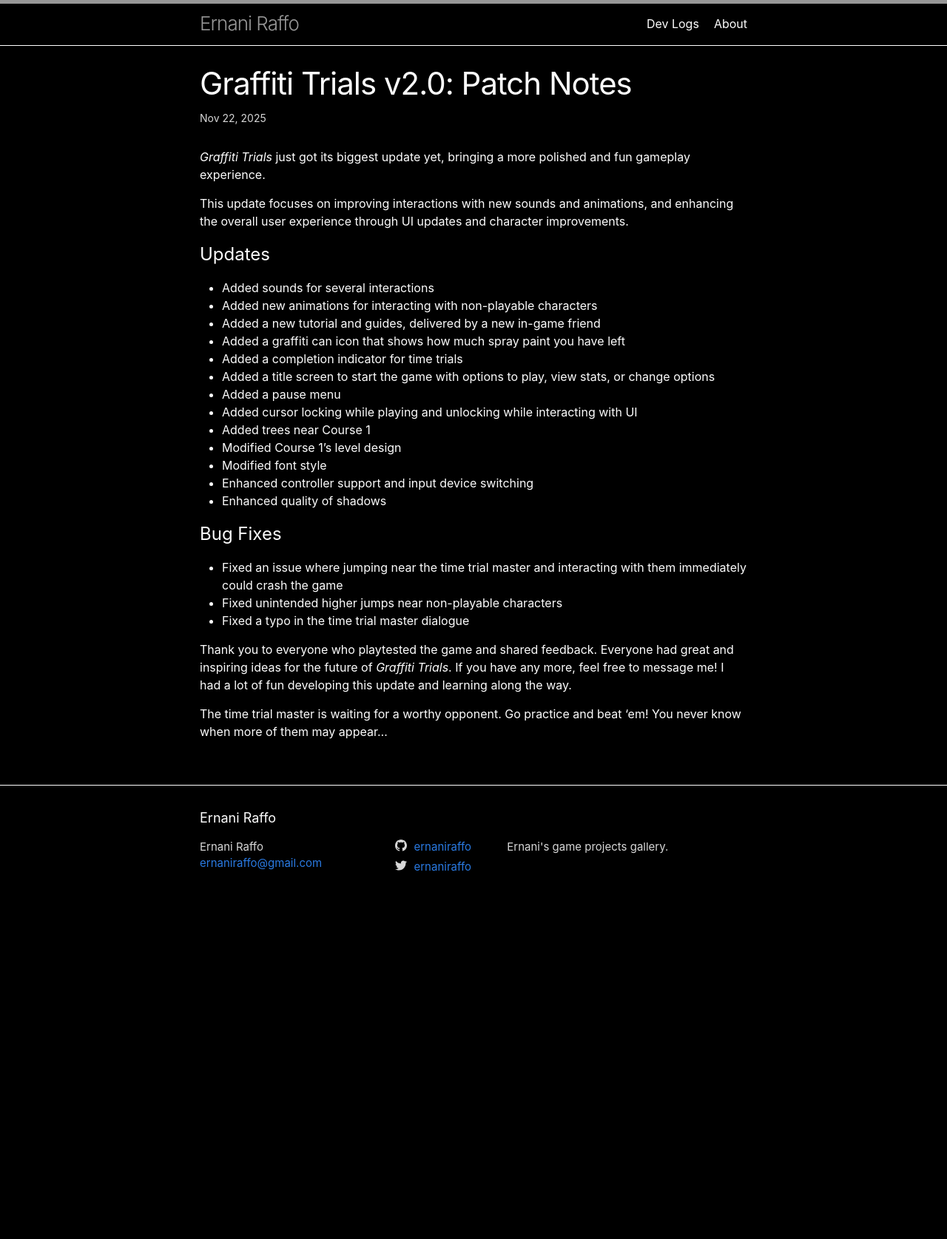
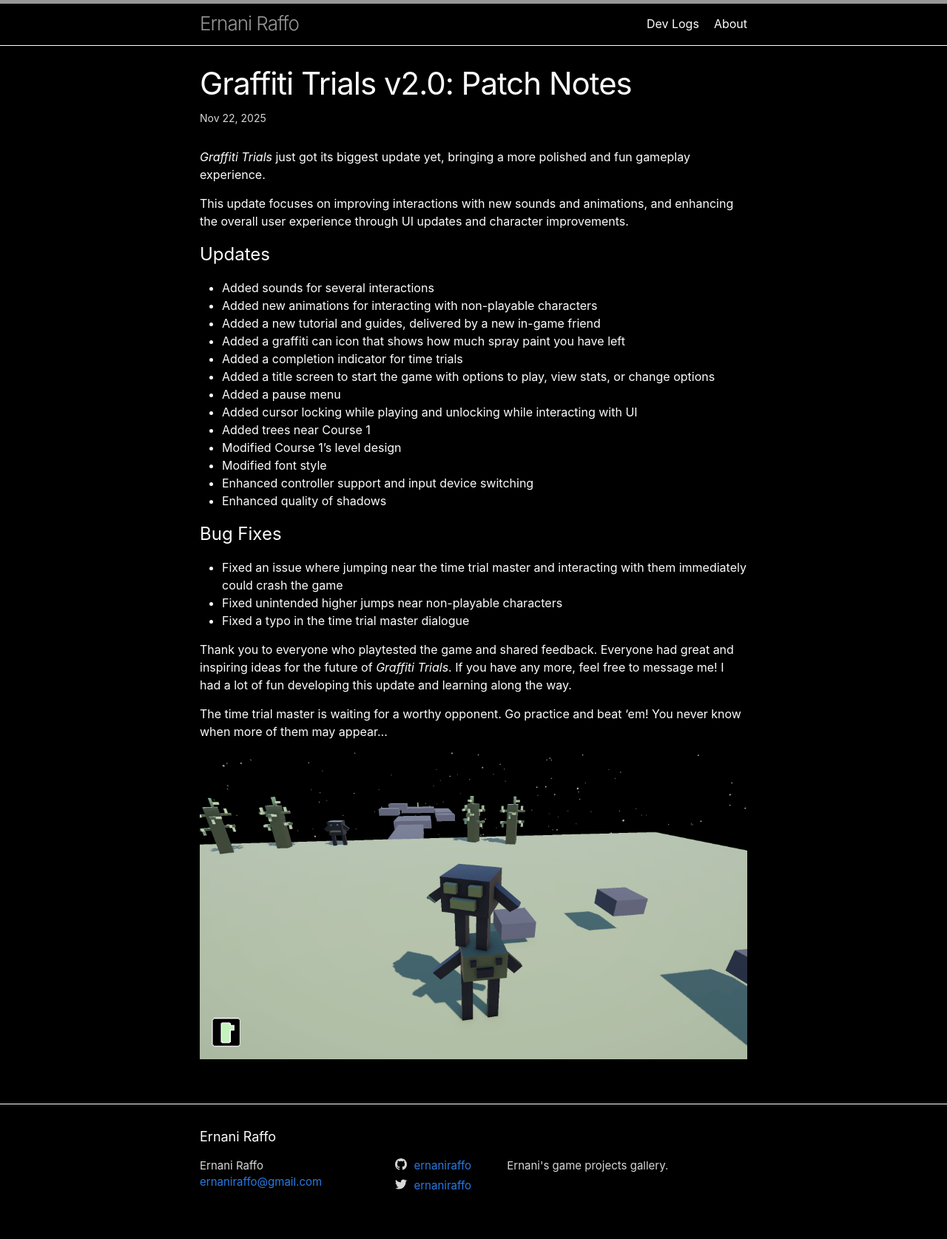
Before and after one commit to ernaniraffo/ernaniraffo.github.io, a Jekyll site: the page built from docs/_posts/2025-11-12-graffiti-trials-v2.0-patch-notes.markdown, in a window 1280 px wide. Shown: the whole page at 74% size. Built offline with Jekyll 4.4.1, drawn with Linux system fonts in a browser that asks for light colours; before the commit the page ends 1244 px from its top, so only the background shows below that.

Commit message:
Dev Log: Graffiti Trials v2.0: Patch Notes

```diff
--- a/docs/_posts/2025-11-12-graffiti-trials-v2.0-patch-notes.markdown
+++ b/docs/_posts/2025-11-12-graffiti-trials-v2.0-patch-notes.markdown
@@ -37,3 +37,5 @@ I had a lot of fun developing this update and learning along the way.
 
 The time trial master is waiting for a worthy opponent. Go practice and beat 'em! You never know
 when more of them may appear...
+
+![Graffiti friends](/assets/img/graffiti-trials/graffiti-friends-2.png)
```
Also changed, not shown: docs/assets/img/graffiti-trials/graffiti-friends-2.png (added).
